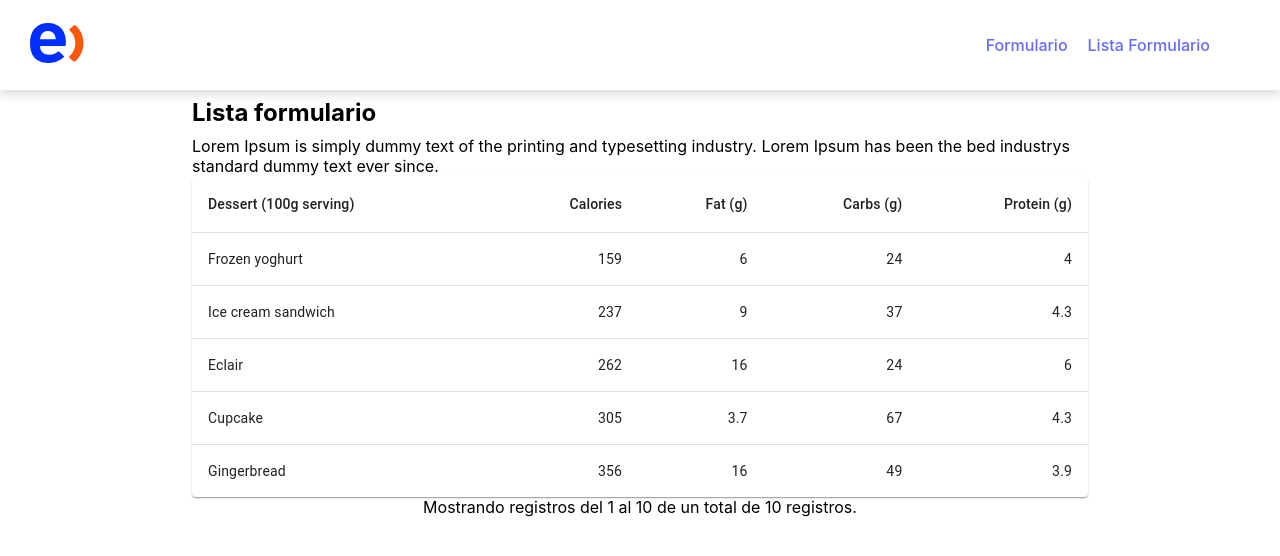
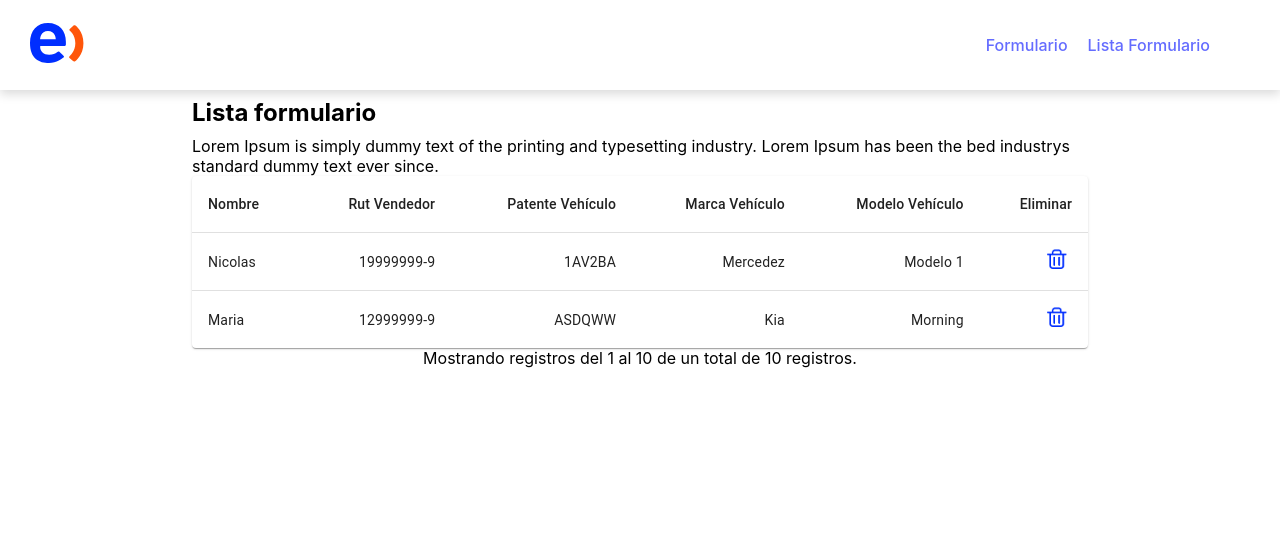
Before and after one commit to nicolasgravertt/entel-prueba-tecnica, a React (Vite) app: page /listar in a window 1280 px wide. Shown: the top 556 px of the page. Built offline with nearby package versions, Linux system fonts and the light colour scheme.

Commit message:
Agregar y eliminar Datos.

```diff
--- a/package.json
+++ b/package.json
@@ -21,6 +21,7 @@
     "react-router-dom": "^6.18.0",
     "formik": "^2.4.5",
     "yup": "^1.3.2",
+    "notistack": "^3.0.1",
     "router": "^1.3.8"
   },
   "devDependencies": {
--- a/src/app/store.js
+++ b/src/app/store.js
@@ -3,6 +3,6 @@ import userReducer from "../features/dataSlice";
 
 export const store = configureStore({
   reducer: {
-    user: userReducer,
+    users: userReducer,
   },
 });
--- a/src/components/ListaFormulario/Table.jsx
+++ b/src/components/ListaFormulario/Table.jsx
@@ -5,45 +5,69 @@ import TableContainer from "@mui/material/TableContainer";
 import TableHead from "@mui/material/TableHead";
 import TableRow from "@mui/material/TableRow";
 import Paper from "@mui/material/Paper";
-
-function createData(name, calories, fat, carbs, protein) {
-  return { name, calories, fat, carbs, protein };
-}
-
-const rows = [
-  createData("Frozen yoghurt", 159, 6.0, 24, 4.0),
-  createData("Ice cream sandwich", 237, 9.0, 37, 4.3),
-  createData("Eclair", 262, 16.0, 24, 6.0),
-  createData("Cupcake", 305, 3.7, 67, 4.3),
-  createData("Gingerbread", 356, 16.0, 49, 3.9),
-];
+import { useSelector } from "react-redux";
+import { selectAllUsers } from "../../features/dataSlice";
+import { useDispatch } from "react-redux";
+import { userDeleted } from "../../features/dataSlice";
+import { useSnackbar } from "notistack";
+import { Basurero } from "../../assets";
 
 export default function Lista() {
+  const dispatch = useDispatch();
+  const { enqueueSnackbar } = useSnackbar();
+  const users = useSelector(selectAllUsers);
+
+  const handleDelete = (id) => {
+    try {
+      dispatch(userDeleted(id));
+      enqueueSnackbar("Usuario Eliminado Correctamente", {
+        variant: "success",
+      });
+    } catch (error) {
+      enqueueSnackbar(`${error}`, {
+        variant: "error",
+      });
+    }
+  };
+
   return (
     <TableContainer component={Paper}>
       <Table sx={{ minWidth: 650 }} aria-label="simple table">
         <TableHead>
           <TableRow>
-            <TableCell>Dessert (100g serving)</TableCell>
-            <TableCell align="right">Calories</TableCell>
-            <TableCell align="right">Fat&nbsp;(g)</TableCell>
-            <TableCell align="right">Carbs&nbsp;(g)</TableCell>
-            <TableCell align="right">Protein&nbsp;(g)</TableCell>
+            <TableCell>Nombre</TableCell>
+            <TableCell align="right">Rut Vendedor</TableCell>
+            <TableCell align="right">Patente Vehículo</TableCell>
+            <TableCell align="right">Marca Vehículo</TableCell>
+            <TableCell align="right">Modelo Vehículo</TableCell>
+            <TableCell align="right">Eliminar</TableCell>
           </TableRow>
         </TableHead>
         <TableBody>
-          {rows.map((row) => (
+          {users.map((user) => (
             <TableRow
-              key={row.name}
+              key={user.id}
               sx={{ "&:last-child td, &:last-child th": { border: 0 } }}
             >
               <TableCell component="th" scope="row">
-                {row.name}
+                {user.nombre}
               </TableCell>
-              <TableCell align="right">{row.calories}</TableCell>
-              <TableCell align="right">{row.fat}</TableCell>
-              <TableCell align="right">{row.carbs}</TableCell>
-              <TableCell align="right">{row.protein}</TableCell>
+              <TableCell align="right">{user.rut}</TableCell>
+              <TableCell align="right">{user.patente}</TableCell>
+              <TableCell align="right">{user.marca}</TableCell>
+              <TableCell align="right">{user.modelo}</TableCell>
+              <TableCell align="right">
+                <img
+                  src={Basurero}
+                  alt="Icon"
+                  style={{
+                    width: "20px",
+                    marginRight: "5px",
+                    cursor: "pointer",
+                  }}
+                  onClick={() => handleDelete(user.id)}
+                />
+              </TableCell>
             </TableRow>
           ))}
         </TableBody>
--- a/src/features/dataSlice.js
+++ b/src/features/dataSlice.js
@@ -1,4 +1,4 @@
-import { createSlice } from "@reduxjs/toolkit";
+import { createSlice, nanoid } from "@reduxjs/toolkit";
 
 const initialState = [
   {
@@ -24,9 +24,29 @@ const initialState = [
 const usersSlice = createSlice({
   name: "users",
   initialState,
-  reducers: {},
+  reducers: {
+    userAdded: {
+      reducer(state, action) {
+        state.push(action.payload);
+      },
+      prepare(data) {
+        return {
+          payload: {
+            id: nanoid(),
+            ...data,
+          },
+        };
+      },
+    },
+    userDeleted(state, action) {
+      const userId = action.payload;
+      return state.filter((user) => user.id !== userId);
+    },
+  },
 });
 
 export const selectAllUsers = (state) => state.users;
 
+export const { userAdded, userDeleted } = usersSlice.actions;
+
 export default usersSlice.reducer;
--- a/src/main.jsx
+++ b/src/main.jsx
@@ -1,18 +1,21 @@
 import React from "react";
 import ReactDOM from "react-dom/client";
+import App from "./App.jsx";
+import "./index.css";
 import { BrowserRouter, Routes, Route } from "react-router-dom";
 import { store } from "./app/store";
 import { Provider } from "react-redux";
-import App from "./App.jsx";
-import "./index.css";
+import { SnackbarProvider } from "notistack";
 
 ReactDOM.createRoot(document.getElementById("root")).render(
   <React.StrictMode>
     <Provider store={store}>
       <BrowserRouter>
-        <Routes>
-          <Route path="/*" element={<App />} />
-        </Routes>
+        <SnackbarProvider>
+          <Routes>
+            <Route path="/*" element={<App />} />
+          </Routes>
+        </SnackbarProvider>
       </BrowserRouter>
     </Provider>
   </React.StrictMode>
--- a/src/pages/Formulario/Formulario.jsx
+++ b/src/pages/Formulario/Formulario.jsx
@@ -3,6 +3,9 @@ import TextField from "@mui/material/TextField";
 import { Formik, Form, Field } from "formik";
 import * as yup from "yup";
 import { Divider } from "@mui/material";
+import { useDispatch } from "react-redux";
+import { userAdded } from "../../features/dataSlice";
+import { useSnackbar } from "notistack";
 import "./Formulario.css";
 
 const validationSchema = yup.object().shape({
@@ -24,10 +27,18 @@ const initialValues = {
 };
 
 const Formulario = () => {
+  const dispatch = useDispatch();
+  const { enqueueSnackbar } = useSnackbar();
   const handleSubmit = (values, { resetForm }) => {
-    // Handle form submission here
-    console.log(values);
-    resetForm();
+    try {
+      dispatch(userAdded(values));
+      resetForm();
+      enqueueSnackbar("Usuario Agregado Correctamente", { variant: "success" });
+    } catch (error) {
+      enqueueSnackbar(`${error}`, {
+        variant: "error",
+      });
+    }
   };
 
   return (
```
Also changed, not shown: 1 other file (tests, documents, lock files or other folders).
